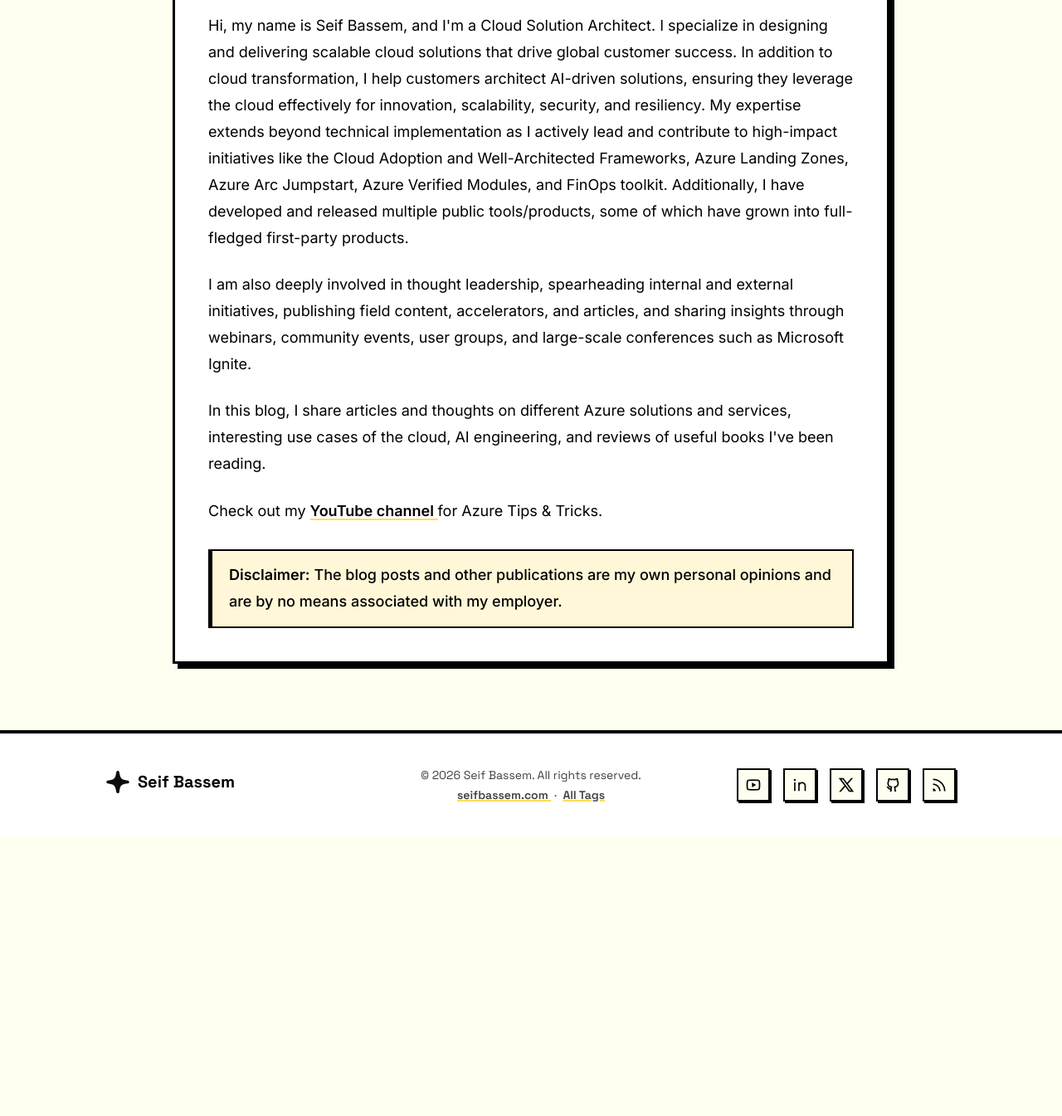
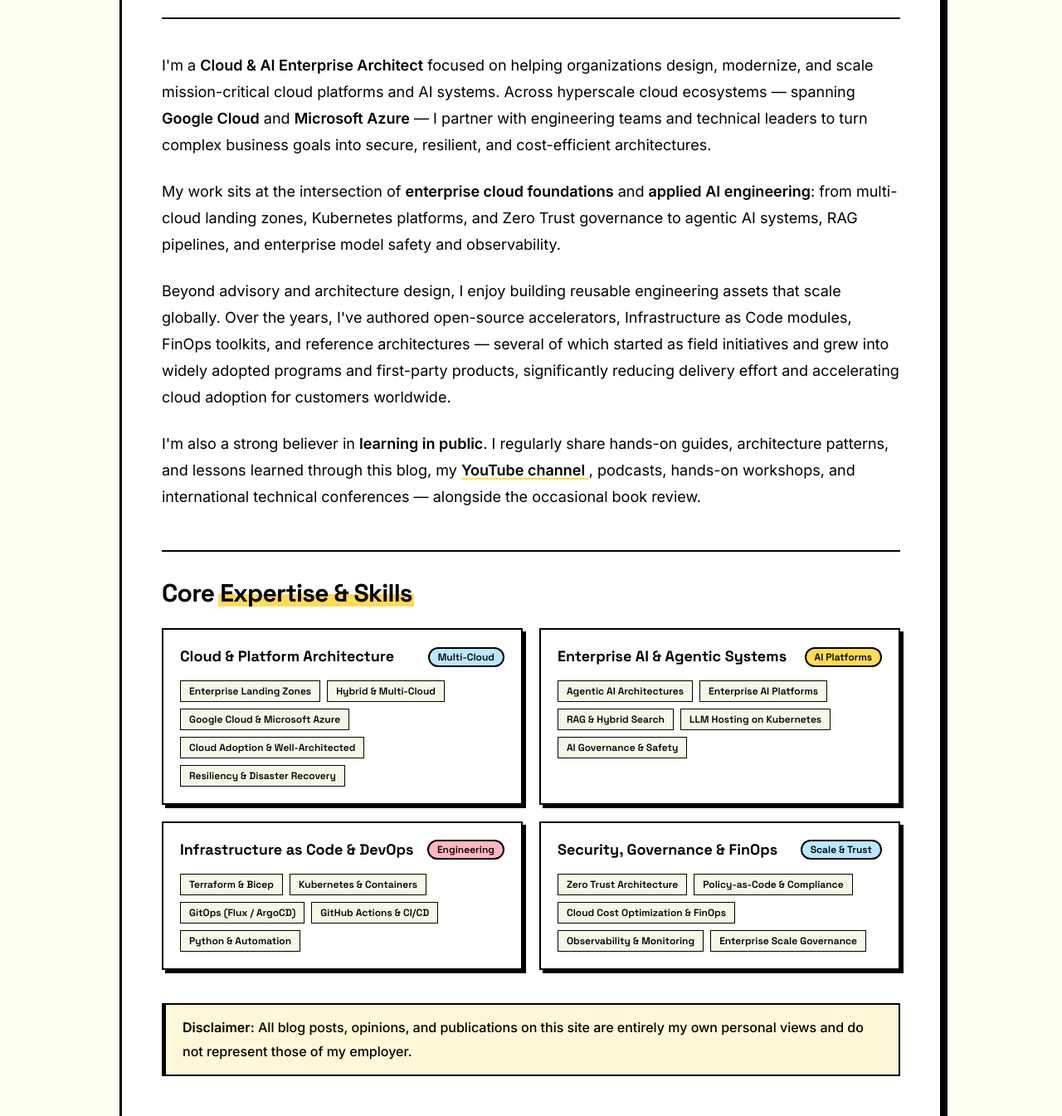
Before and after one commit to sebassem/myBlog, an Astro site: page /about in a window 1280 px wide. Shown: the part 480-1825 px from the top of the page at 83% size. Before the commit the page ends 1488 px from the top, so only its background shows below. Built offline with nearby package versions, Linux system fonts and the light colour scheme; Astro itself is replaced by a stand-in of ours.

Commit message:
content: rewrite About page and site bio to be company-neutral across multi-cloud & AI

```diff
--- a/src/config/site.ts
+++ b/src/config/site.ts
@@ -2,9 +2,9 @@ export const SITE = {
   title: "Seif Bassem's Cloud Blog",
   shortTitle: 'Seif Bassem',
   description:
-    'Notes on Microsoft Azure, Kubernetes, AI architecture, and cloud engineering by Seif Bassem.',
+    'Notes on cloud architecture, Kubernetes, enterprise AI, and platform engineering by Seif Bassem.',
   author: 'Seif Bassem',
-  authorRole: 'Cloud & AI Solution Architect',
+  authorRole: 'Cloud & AI Enterprise Architect',
   authorSummary:
     'This is a blog about the ☁️ Cloud, AI architecture, and some other random thoughts 📚💻📰.',
   authorImage: '/images/author.jpeg',
--- a/src/pages/about.astro
+++ b/src/pages/about.astro
@@ -1,15 +1,67 @@
 ---
 import BaseLayout from '../layouts/BaseLayout.astro';
 import { SITE } from '../config/site';
+
+const expertiseAreas = [
+  {
+    title: 'Cloud & Platform Architecture',
+    badge: 'Multi-Cloud',
+    color: 'bg-[var(--blue)]',
+    skills: [
+      'Enterprise Landing Zones',
+      'Hybrid & Multi-Cloud',
+      'Google Cloud & Microsoft Azure',
+      'Cloud Adoption & Well-Architected',
+      'Resiliency & Disaster Recovery',
+    ],
+  },
+  {
+    title: 'Enterprise AI & Agentic Systems',
+    badge: 'AI Platforms',
+    color: 'bg-[var(--yellow)]',
+    skills: [
+      'Agentic AI Architectures',
+      'Enterprise AI Platforms',
+      'RAG & Hybrid Search',
+      'LLM Hosting on Kubernetes',
+      'AI Governance & Safety',
+    ],
+  },
+  {
+    title: 'Infrastructure as Code & DevOps',
+    badge: 'Engineering',
+    color: 'bg-[var(--pink)]',
+    skills: [
+      'Terraform & Bicep',
+      'Kubernetes & Containers',
+      'GitOps (Flux / ArgoCD)',
+      'GitHub Actions & CI/CD',
+      'Python & Automation',
+    ],
+  },
+  {
+    title: 'Security, Governance & FinOps',
+    badge: 'Scale & Trust',
+    color: 'bg-[var(--blue)]',
+    skills: [
+      'Zero Trust Architecture',
+      'Policy-as-Code & Compliance',
+      'Cloud Cost Optimization & FinOps',
+      'Observability & Monitoring',
+      'Enterprise Scale Governance',
+    ],
+  },
+];
 ---
 
 <BaseLayout
   title="About Me"
-  description="This is my personal blog where I discuss everything about the cloud, especially Microsoft Azure and AI."
+  description="Seif Bassem — Cloud & AI Enterprise Architect specializing in scalable multi-cloud platforms, agentic AI systems, Infrastructure as Code, and cloud governance."
 >
-  <section class="max-w-4xl mx-auto px-4 pt-12">
-    <div class="neo-box p-6 sm:p-10">
-      <div class="flex flex-col md:flex-row items-start md:items-center gap-8 mb-8 pb-8 border-b-2 border-[var(--border-color)]">
+  <section class="max-w-5xl mx-auto px-4 pt-12">
+    <div class="neo-box p-6 sm:p-10 md:p-12">
+      <!-- Intro Header -->
+      <div class="flex flex-col md:flex-row items-start md:items-center gap-8 mb-10 pb-8 border-b-2 border-[var(--border-color)]">
         <div class="relative shrink-0">
           <img
             src={SITE.authorImage}
@@ -21,13 +73,15 @@ import { SITE } from '../config/site';
         </div>
         <div>
           <span class="neo-pill px-3 py-0.5 text-xs bg-[var(--yellow)] text-black mb-3">
-            About Me
+            {SITE.authorRole}
           </span>
           <h1 class="text-3xl sm:text-4xl font-black tracking-tight mt-2">
             Hi, I&apos;m <span class="neo-highlight"><span>{SITE.author}</span></span>
           </h1>
-          <p class="mt-3 text-lg font-medium text-[var(--ink-muted)]">
-            {SITE.authorSummary}
+          <p class="mt-3 text-base sm:text-lg font-medium text-[var(--ink-muted)] leading-relaxed">
+            Helping organizations design secure, scalable multi-cloud foundations and production AI
+            platforms — while learning in public through code, architecture deep-dives, and community
+            talks.
           </p>
           <div class="flex flex-wrap gap-3 mt-5">
             <a
@@ -50,39 +104,79 @@ import { SITE } from '../config/site';
         </div>
       </div>
 
+      <!-- Bio & Impact -->
       <div class="prose prose-base sm:prose-lg max-w-none">
         <p>
-          Hi, my name is Seif Bassem, and I&apos;m a Cloud Solution Architect. I specialize in designing
-          and delivering scalable cloud solutions that drive global customer success. In addition to
-          cloud transformation, I help customers architect AI-driven solutions, ensuring they leverage
-          the cloud effectively for innovation, scalability, security, and resiliency. My expertise
-          extends beyond technical implementation as I actively lead and contribute to high-impact
-          initiatives like the Cloud Adoption and Well-Architected Frameworks, Azure Landing Zones,
-          Azure Arc Jumpstart, Azure Verified Modules, and FinOps toolkit. Additionally, I have
-          developed and released multiple public tools/products, some of which have grown into
-          full-fledged first-party products.
+          I&apos;m a <strong>Cloud &amp; AI Enterprise Architect</strong> focused on helping
+          organizations design, modernize, and scale mission-critical cloud platforms and AI
+          systems. Across hyperscale cloud ecosystems — spanning <strong>Google Cloud</strong> and
+          <strong>Microsoft Azure</strong> — I partner with engineering teams and technical leaders
+          to turn complex business goals into secure, resilient, and cost-efficient architectures.
         </p>
+
         <p>
-          I am also deeply involved in thought leadership, spearheading internal and external
-          initiatives, publishing field content, accelerators, and articles, and sharing insights
-          through webinars, community events, user groups, and large-scale conferences such as
-          Microsoft Ignite.
+          My work sits at the intersection of <strong>enterprise cloud foundations</strong> and
+          <strong>applied AI engineering</strong>: from multi-cloud landing zones, Kubernetes
+          platforms, and Zero Trust governance to agentic AI systems, RAG pipelines, and enterprise
+          model safety and observability.
         </p>
+
         <p>
-          In this blog, I share articles and thoughts on different Azure solutions and services,
-          interesting use cases of the cloud, AI engineering, and reviews of useful books I&apos;ve
-          been reading.
+          Beyond advisory and architecture design, I enjoy building reusable engineering assets that
+          scale globally. Over the years, I&apos;ve authored open-source accelerators, Infrastructure
+          as Code modules, FinOps toolkits, and reference architectures — several of which started
+          as field initiatives and grew into widely adopted programs and first-party products,
+          significantly reducing delivery effort and accelerating cloud adoption for customers
+          worldwide.
         </p>
+
         <p>
-          Check out my{' '}
-          <a href="https://www.youtube.com/@seifbassemazure/" target="_blank" rel="noopener noreferrer">
+          I&apos;m also a strong believer in <strong>learning in public</strong>. I regularly share
+          hands-on guides, architecture patterns, and lessons learned through this blog, my{' '}
+          <a
+            href="https://www.youtube.com/@seifbassemazure/"
+            target="_blank"
+            rel="noopener noreferrer"
+          >
             YouTube channel
-          </a>{' '}
-          for Azure Tips &amp; Tricks.
+          </a>
+          , podcasts, hands-on workshops, and international technical conferences — alongside the
+          occasional book review.
         </p>
+      </div>
+
+      <!-- Expertise & Skills Grid -->
+      <div class="mt-12 pt-8 border-t-2 border-[var(--border-color)]">
+        <h2 class="text-2xl sm:text-3xl font-black tracking-tight mb-6">
+          Core <span class="neo-highlight"><span>Expertise &amp; Skills</span></span>
+        </h2>
+
+        <div class="grid grid-cols-1 md:grid-cols-2 gap-5">
+          {expertiseAreas.map((area) => (
+            <div class="neo-card p-5 flex flex-col gap-3">
+              <div class="flex items-center justify-between gap-2">
+                <h3 class="text-lg font-black leading-snug">{area.title}</h3>
+                <span class={`neo-pill px-2.5 py-0.5 text-xs text-black shrink-0 ${area.color}`}>
+                  {area.badge}
+                </span>
+              </div>
+              <div class="flex flex-wrap gap-2 pt-1">
+                {area.skills.map((skill) => (
+                  <span class="text-xs font-semibold px-2.5 py-1 border border-[var(--border-color)] bg-[var(--surface-subtle)]">
+                    {skill}
+                  </span>
+                ))}
+              </div>
+            </div>
+          ))}
+        </div>
+      </div>
+
+      <!-- Disclaimer -->
+      <div class="prose prose-base max-w-none mt-10">
         <blockquote>
-          <strong>Disclaimer:</strong> The blog posts and other publications are my own personal
-          opinions and are by no means associated with my employer.
+          <strong>Disclaimer:</strong> All blog posts, opinions, and publications on this site are
+          entirely my own personal views and do not represent those of my employer.
         </blockquote>
       </div>
     </div>
```
